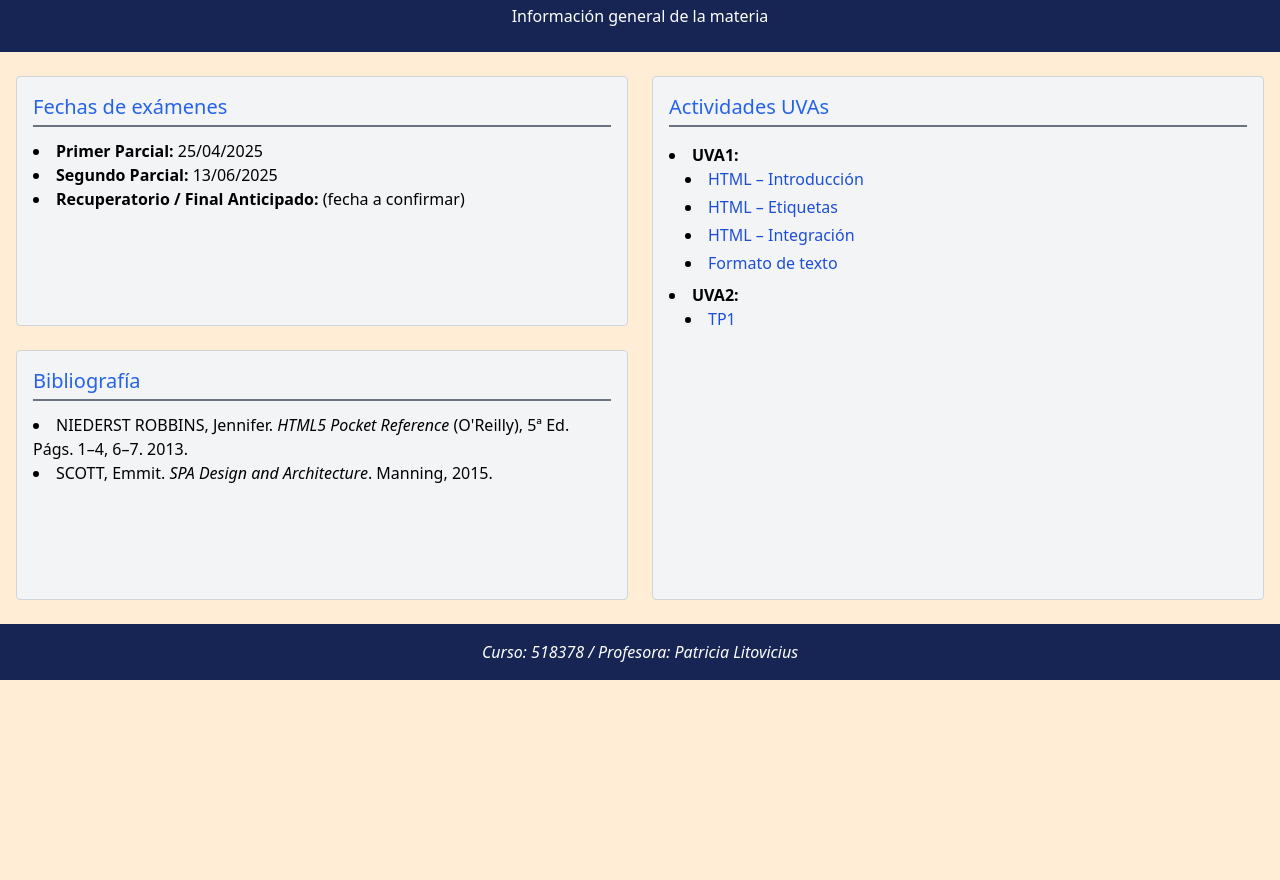
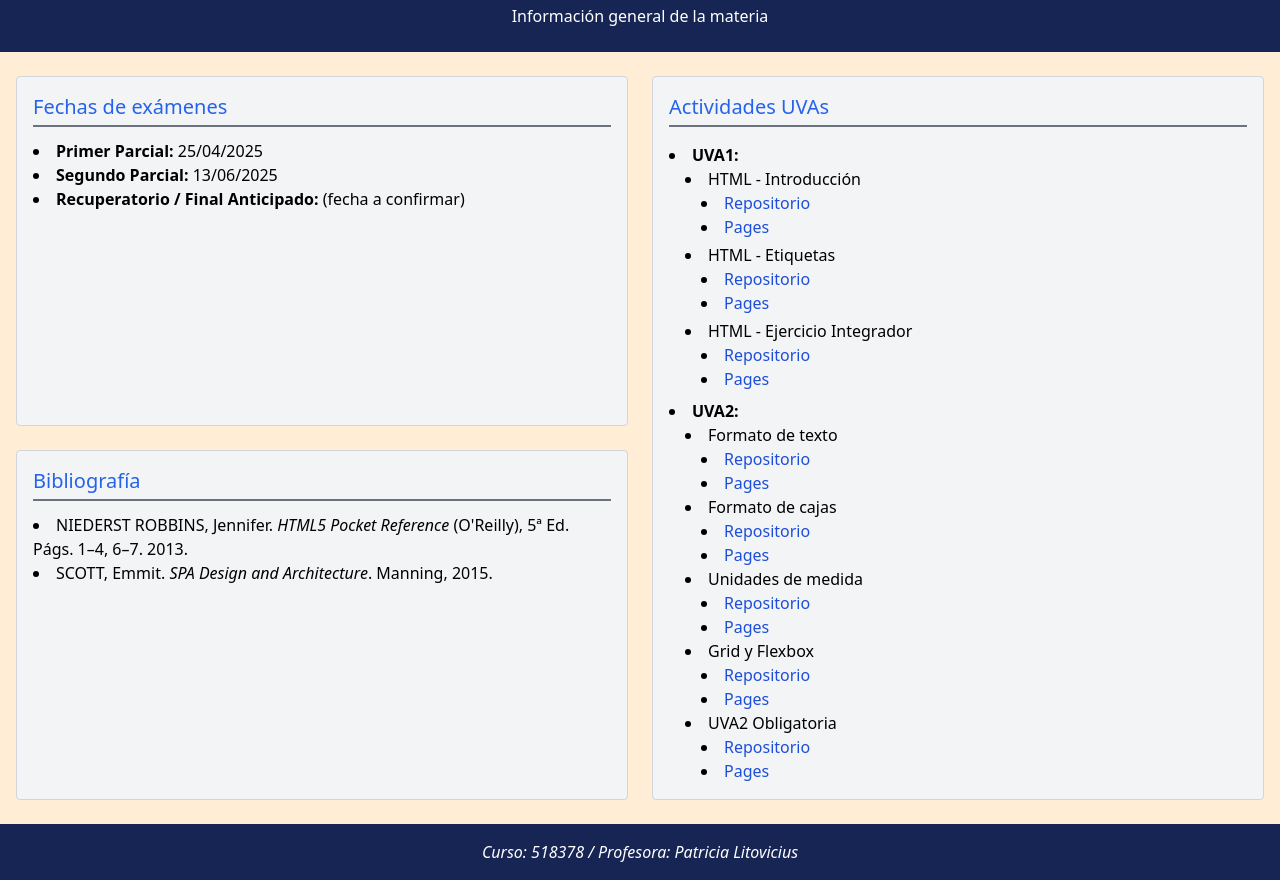
Before and after one commit to pedro-vazquez-b/Vazquez_1219251_26032025_HTMLEtiquetas, a plain HTML site: page index.html in a window 1280 px wide. Shown: the part 120-1000 px from the top of the page. Before the commit the page ends 800 px from the top, so only its background shows below. Drawn offline with nearby package versions, Linux system fonts and the light colour scheme.

Commit message:
Agregadas UVAs actualizadas

```diff
--- a/index.html
+++ b/index.html
@@ -41,20 +41,77 @@
                 <ul class="list-disc list-inside space-y-2">
                     <li><strong>UVA1:</strong>
                         <ul class="list-disc list-inside ml-4 space-y-1">
-                            <li><a href="https://pedro-vazquez-b.github.io/Vazquez_1219251_26032025_IntroaHTML"
-                                    class="text-blue-700 hover:underline">HTML – Introducción</a></li>
-                            <li><a href="https://pedro-vazquez-b.github.io/Vazquez_1219251_26032025_HTMLEtiquetas"
-                                    class="text-blue-700 hover:underline">HTML – Etiquetas</a></li>
-                            <li><a href="https://pedro-vazquez-b.github.io/Vazquez_1219251_26032025_Integracion"
-                                    class="text-blue-700 hover:underline">HTML – Integración</a></li>
-                            <li><a href="https://pedro-vazquez-b.github.io/Vazquez_1219251_02042025_Formatodetexto"
-                                    class="text-blue-700 hover:underline">Formato de texto</a></li>
+                            <li>
+                                <span>HTML - Introducción</span>
+                                <ul class="list-disc list-inside ml-4">
+                                    <li><a href="https://github.com/pedro-vazquez-b/Vazquez_1219251_26032025_IntroaHTML"
+                                            class="text-blue-700 hover:underline">Repositorio</a></li>
+                                    <li><a href="https://pedro-vazquez-b.github.io/Vazquez_1219251_26032025_IntroaHTML"
+                                            class="text-blue-700 hover:underline">Pages</a></li>
+                                </ul>
+                            </li>
+                            <li>
+                                <span>HTML - Etiquetas</span>
+                                <ul class="list-disc list-inside ml-4">
+                                    <li><a href="https://github.com/pedro-vazquez-b/Vazquez_1219251_26032025_HTMLEtiquetas"
+                                            class="text-blue-700 hover:underline">Repositorio</a></li>
+                                    <li><a href="https://pedro-vazquez-b.github.io/Vazquez_1219251_26032025_HTMLEtiquetas"
+                                            class="text-blue-700 hover:underline">Pages</a></li>
+                                </ul>
+                            </li>
+                            <li>
+                                <span>HTML - Ejercicio Integrador</span>
+                                <ul class="list-disc list-inside ml-4">
+                                    <li><a href="https://github.com/pedro-vazquez-b/Vazquez_1219251_26032025_Integracion"
+                                            class="text-blue-700 hover:underline">Repositorio</a></li>
+                                    <li><a href="https://pedro-vazquez-b.github.io/Vazquez_1219251_26032025_Integracion"
+                                            class="text-blue-700 hover:underline">Pages</a></li>
+                                </ul>
+                            </li>
                         </ul>
                     </li>
                     <li><strong>UVA2:</strong>
                         <ul class="list-disc list-inside ml-4">
-                            <li><a href="https://pedro-vazquez-b.github.io/UVA2TP1-Vazquez/index.html"
-                                    class="text-blue-700 hover:underline">TP1</a></li>
+                            <li><span>Formato de texto</span>
+                                <ul class="list-disc list-inside ml-4">
+                                    <li><a href="https://github.com/pedro-vazquez-b/Vazquez_1219251_02042025_Formatodetexto"
+                                            class="text-blue-700 hover:underline">Repositorio</a></li>
+                                    <li><a href="https://pedro-vazquez-b.github.io/Vazquez_1219251_02042025_Formatodetexto"
+                                            class="text-blue-700 hover:underline">Pages</a></li>
+                                </ul>
+                            </li>
+                            <li><span>Formato de cajas</span>
+                                <ul class="list-disc list-inside ml-4">
+                                    <li><a href="https://github.com/pedro-vazquez-b/Vazquez_1219251_02042025_Formatodecajas"
+                                            class="text-blue-700 hover:underline">Repositorio</a></li>
+                                    <li><a href="https://pedro-vazquez-b.github.io/Vazquez_1219251_02042025_Formatodecajas"
+                                            class="text-blue-700 hover:underline">Pages</a></li>
+                                </ul>
+                            </li>
+                            <li><span>Unidades de medida</span>
+                                <ul class="list-disc list-inside ml-4">
+                                    <li><a href="https://github.com/pedro-vazquez-b/vvUVA2TP3"
+                                            class="text-blue-700 hover:underline">Repositorio</a></li>
+                                    <li><a href="https://pedro-vazquez-b.github.io/vvUVA2TP3"
+                                            class="text-blue-700 hover:underline">Pages</a></li>
+                                </ul>
+                            </li>
+                            <li><span>Grid y Flexbox</span>
+                                <ul class="list-disc list-inside ml-4">
+                                    <li><a href="https://github.com/pedro-vazquez-b/vvUVA2TP4"
+                                            class="text-blue-700 hover:underline">Repositorio</a></li>
+                                    <li><a href="https://pedro-vazquez-b.github.io/vvUVA2TP4"
+                                            class="text-blue-700 hover:underline">Pages</a></li>
+                                </ul>
+                            </li>
+                            <li><span>UVA2 Obligatoria</span>
+                                <ul class="list-disc list-inside ml-4">
+                                    <li><a href="https://github.com/pedro-vazquez-b/UVA2TP1-Vazquez"
+                                            class="text-blue-700 hover:underline">Repositorio</a></li>
+                                    <li><a href="https://pedro-vazquez-b.github.io/UVA2TP1-Vazquez"
+                                            class="text-blue-700 hover:underline">Pages</a></li>
+                                </ul>
+                            </li>
                         </ul>
                     </li>
                 </ul>
```
